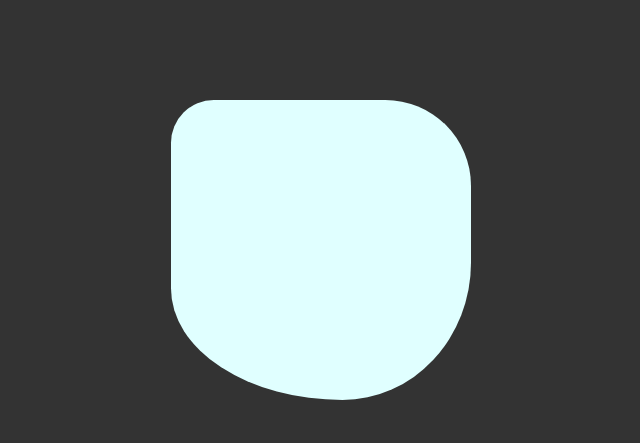
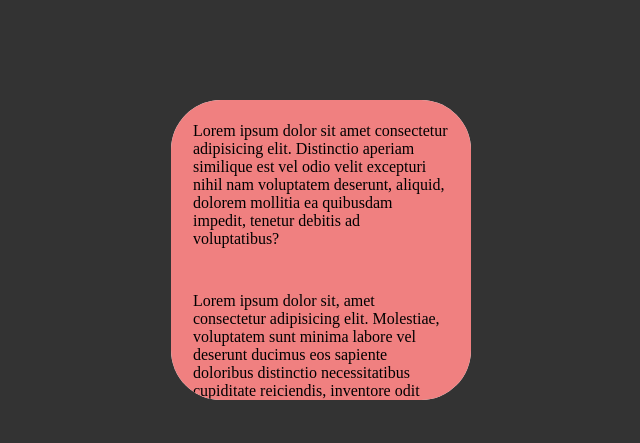
Before and after one commit to CxrlosMX/introduction-to-CSS, a plain HTML site: page 6.-Propiedades de Cajas/index.html in a window 1280 px wide. Shown: the whole page, without its empty margins (319-959 px from the left). Drawn offline with Linux system fonts and the light colour scheme.

Commit message:
OverFlow v1

```diff
--- a/6.-Propiedades de Cajas/css/styles-dist.css
+++ b/6.-Propiedades de Cajas/css/styles-dist.css
@@ -1 +1 @@
-*{box-sizing:border-box}body{background-color:#333;color:azure;margin:0}.box{margin-top:100px;margin-left:auto;margin-right:auto;background-color:lightcyan;width:300px;height:300px;border-radius:50px/100px;border-radius:50px 100px/150px 60px;border-radius:50px 100px 150px 200px/50px 100px 160px 130px}
+*{box-sizing:border-box}body{background-color:#333;color:azure;margin:0}.text{color:black;margin:0}.box{margin-top:100px;margin-left:auto;margin-right:auto;background-color:lightcyan;width:300px;height:300px;border-radius:50px;overflow:hidden}.box-1,.box-2{padding:22px;background-color:lightcoral}
--- a/6.-Propiedades de Cajas/css/styles.css
+++ b/6.-Propiedades de Cajas/css/styles.css
@@ -8,16 +8,30 @@ border-bottom-left-radius -> Radio del borde inferior izquierdo
 
 Si sólo recibe un valor se dibujara un circulo en cada vertice del radio que especificamos
 */
-*{
+/* OverFlow
+Decimos que un contenido se desborda cuando la caja es mas  pequeña que el contenedor
+overflow: Es la propiedad que controla que debe hacer la caja cuando su contenido se desborda del contenedor. Es un shorthand que engloba overflow-x y overflow-y
+Tiene cuatro valores posibles:
+visible -> Es el valor por defecto
+hidden -> El contenido que se desborde no se vera. Si aplicamos esta propiedad
+en un solo eje, el otro se pondrá automaticamente en el valor scroll
+Scroll -> Aparecerán barras de scroll en el eje asignado (x, y o ambas)
+auto -> Aparecerán barras de scroll en el caso de que hicieran
+*/
+* {
   box-sizing: border-box;
 }
-body{
+body {
   background-color: #333;
   color: azure;
   margin: 0;
 }
+.text{
+color: black;
+margin: 0;
+}
 
-.box{
+.box {
   margin-top: 100px;
   margin-left: auto;
   margin-right: auto;
@@ -41,13 +55,24 @@ margin: 0;
     y a la derecha van los radios en el eje Y
     */
   /* 1 valor */
-    border-radius: 50px/100px;
+  /* border-radius: 50px/100px; */
   /* 2 Valores */
-    border-radius: 50px 100px / 150px 60px;
+  /* border-radius: 50px 100px / 150px 60px; */
   /* 4 valores, uno para cada quien
     1.-50px-50px
     2.-100px-100px
     3.-150px-160px
     4.-200px-130px */
-    border-radius: 50px 100px 150px 200px/ 50px 100px 160px 130px;
+  /* border-radius: 50px 100px 150px 200px/ 50px 100px 160px 130px; */
+
+  /* Uso overflow */
+  border-radius: 50px;
+  /* overflow-y:auto ; */
+  overflow: hidden;
 }
+.box-1
+,.box-2{
+padding:22px ;
+background-color: lightcoral;
+
+}
--- a/6.-Propiedades de Cajas/index.html
+++ b/6.-Propiedades de Cajas/index.html
@@ -8,6 +8,14 @@
     <title>Border Radius</title>
 </head>
 <body>
-        <div class="box"></div>
+        <div class="box">
+            <div class="box-1">
+                <p class="text">Lorem ipsum dolor sit amet consectetur adipisicing elit. Distinctio aperiam similique est vel odio velit excepturi nihil nam voluptatem deserunt, aliquid, dolorem mollitia ea quibusdam impedit, tenetur debitis ad voluptatibus?</p>
+
+            </div>
+        <div class="box-2">
+            <p class="text">Lorem ipsum dolor sit, amet consectetur adipisicing elit. Molestiae, voluptatem sunt minima labore vel deserunt ducimus eos sapiente doloribus distinctio necessitatibus cupiditate reiciendis, inventore odit eaque, nihil non modi nostrum!</p>
+        </div>
+        </div>
 </body>
 </html>
```
Lines whose indentation alone changed are shown as unchanged.
